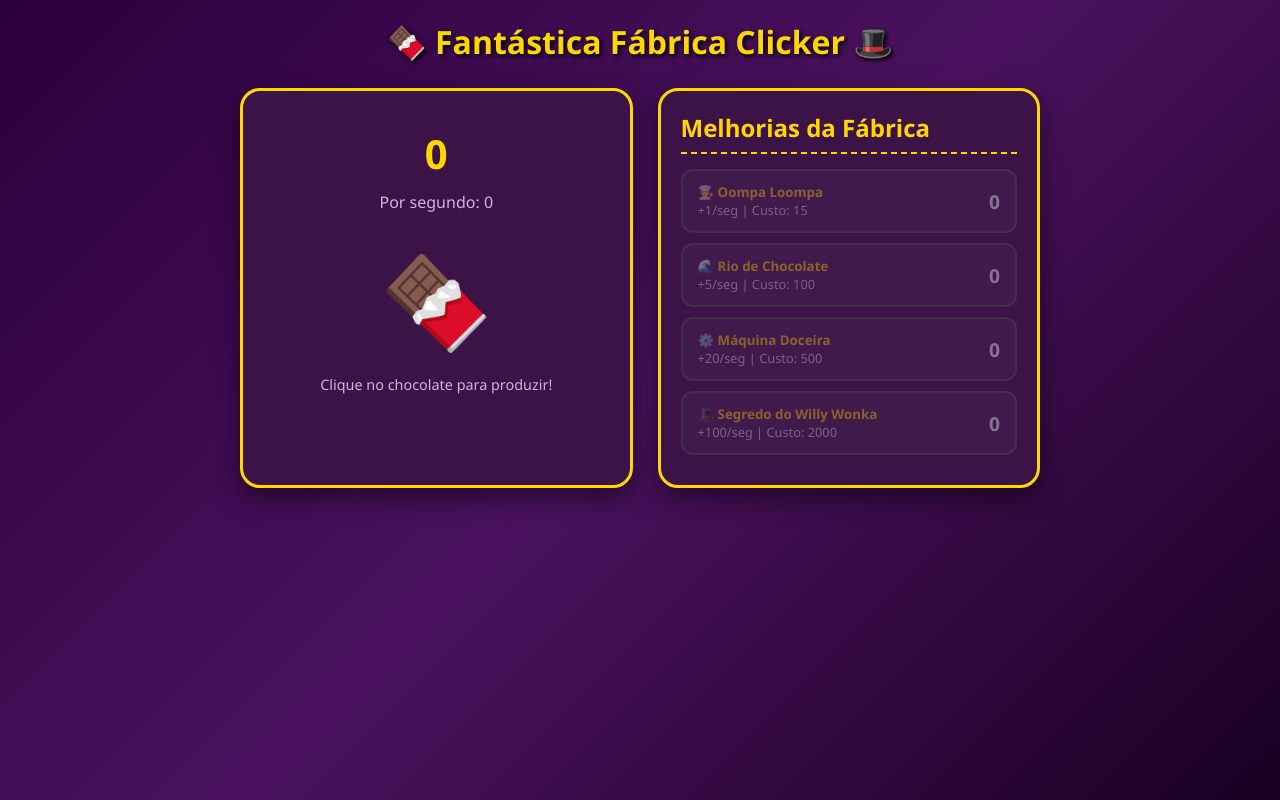
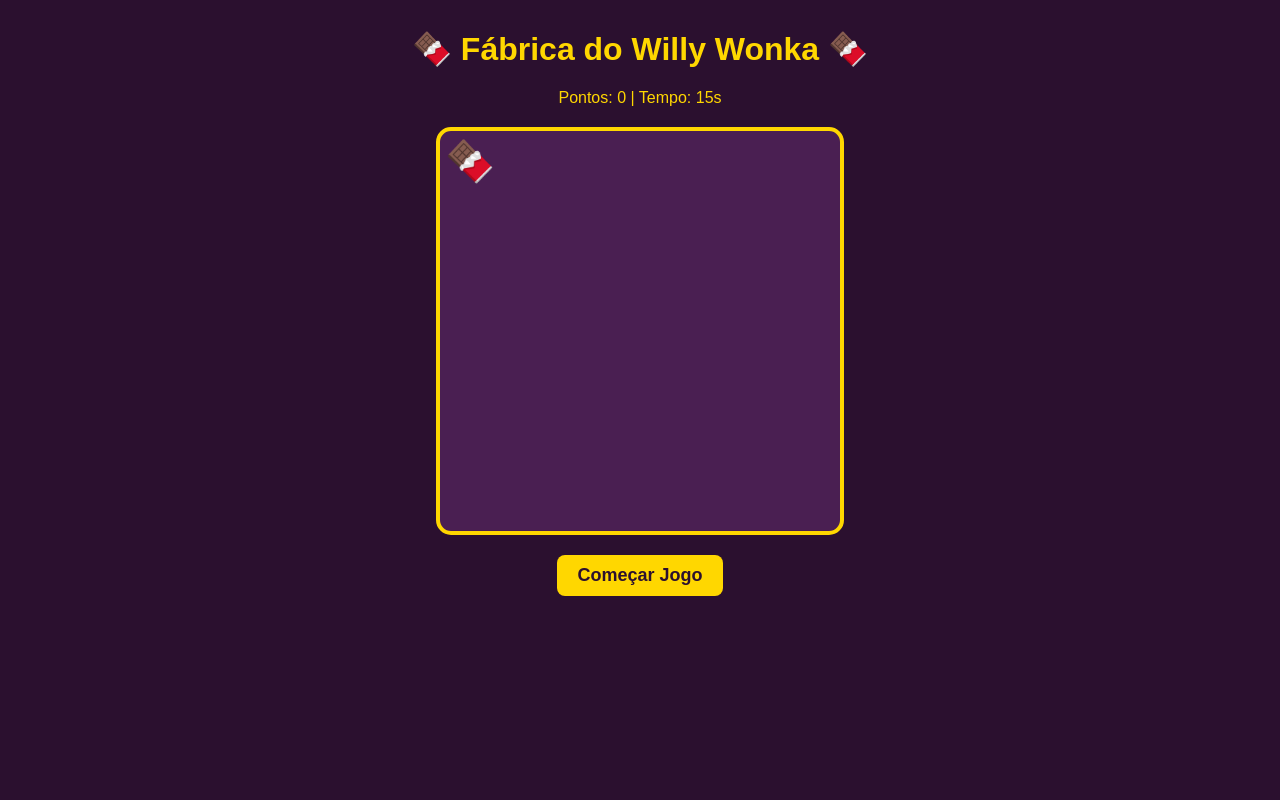
Before and after one commit to matheusramalho-hub/fisqui_2B, a plain HTML site: page index.html in a window 1280 px wide. Drawn offline with Linux system fonts and the light colour scheme.

Commit message:
Update index.html

```diff
--- a/index.html
+++ b/index.html
@@ -2,250 +2,116 @@
 <html lang="pt-BR">
 <head>
   <meta charset="UTF-8">
-  <meta name="viewport" content="width=device-width, initial-scale=1.0">
-  <title>A Fantástica Fábrica - Clicker</title>
+  <title>Fantástica Fábrica - Pegue o Chocolate!</title>
   <style>
-    * {
-      box-sizing: border-box;
-      margin: 0;
-      padding: 0;
-      font-family: 'Segoe UI', Tahoma, Geneva, Verdana, sans-serif;
-      user-select: none;
+    body {
+      text-align: center;
+      font-family: 'Arial', sans-serif;
+      background-color: #2b102f;
+      color: #ffd700;
+      margin-top: 30px;
     }
 
-    body {
-      background: linear-gradient(135deg, #2b003b 0%, #4a125e 50%, #1a0022 100%);
-      color: #fff;
-      min-height: 100vh;
-      display: flex;
-      flex-direction: column;
-      align-items: center;
-      padding: 20px;
+    /* Área onde o chocolate vai aparecer */
+    #fabrica {
+      width: 400px;
+      height: 400px;
+      border: 4px solid #ffd700;
+      background-color: #4a1f52;
+      margin: 20px auto;
+      position: relative;
+      border-radius: 15px;
+      overflow: hidden;
     }
 
-    h1 {
-      color: #ffd700;
-      margin-bottom: 5px;
-      text-shadow: 2px 2px 4px #000;
-    }
-
-    .container {
+    /* O chocolate que se move */
+    #chocolate {
+      width: 60px;
+      height: 60px;
+      font-size: 40px;
+      position: absolute;
+      cursor: pointer;
+      user-select: none;
       display: flex;
-      flex-wrap: wrap;
-      gap: 25px;
-      max-width: 800px;
-      width: 100%;
-      margin-top: 20px;
+      align-items: center;
       justify-content: center;
     }
 
-    .click-section {
-      flex: 1;
-      min-width: 280px;
-      background: #3b1347;
-      border: 3px solid #ffd700;
-      border-radius: 20px;
-      padding: 25px;
-      text-align: center;
-      box-shadow: 0 10px 25px rgba(0,0,0,0.5);
+    button {
+      background-color: #ffd700;
+      color: #2b102f;
+      border: none;
+      padding: 10px 20px;
+      font-size: 18px;
+      font-weight: bold;
+      border-radius: 8px;
+      cursor: pointer;
     }
 
-    .score-display {
-      font-size: 2.5rem;
-      color: #ffd700;
-      font-weight: bold;
-      margin: 10px 0;
-    }
-
-    .cps-display {
-      color: #d1b3e0;
-      font-size: 1rem;
-      margin-bottom: 25px;
-    }
-
-    .chocolate-btn {
-      font-size: 90px;
-      background: none;
-      border: none;
-      cursor: pointer;
-      transition: transform 0.1s ease;
-      display: inline-block;
-      outline: none;
-    }
-
-    .chocolate-btn:active {
-      transform: scale(0.85);
-    }
-
-    .upgrades-section {
-      flex: 1;
-      min-width: 280px;
-      background: #3b1347;
-      border: 3px solid #ffd700;
-      border-radius: 20px;
-      padding: 20px;
-      box-shadow: 0 10px 25px rgba(0,0,0,0.5);
-    }
-
-    .upgrades-section h2 {
-      color: #ffd700;
-      margin-bottom: 15px;
-      border-bottom: 2px dashed #ffd700;
-      padding-bottom: 8px;
-    }
-
-    .upgrade-btn {
-      width: 100%;
-      background: rgba(255, 255, 255, 0.08);
-      border: 2px solid #8e44ad;
-      color: #fff;
-      padding: 12px 15px;
-      border-radius: 12px;
-      margin-bottom: 10px;
-      cursor: pointer;
-      display: flex;
-      justify-content: space-between;
-      align-items: center;
-      transition: all 0.2s;
-      text-align: left;
-    }
-
-    .upgrade-btn:hover:not(:disabled) {
-      background: #8e44ad;
-      border-color: #ffd700;
-    }
-
-    .upgrade-btn:disabled {
-      opacity: 0.4;
-      cursor: not-allowed;
-      border-color: #555;
-    }
-
-    .upgrade-title {
-      font-weight: bold;
-      color: #ffd700;
-    }
-
-    .upgrade-desc {
-      font-size: 0.8rem;
-      color: #e0d0f0;
-    }
-
-    .upgrade-count {
-      font-size: 1.2rem;
-      font-weight: bold;
-      color: #fff;
-      margin-left: 10px;
+    button:hover {
+      background-color: #fff;
     }
   </style>
 </head>
 <body>
 
-  <h1>🍫 Fantástica Fábrica Clicker 🎩</h1>
+  <h1>🍫 Fábrica do Willy Wonka 🍫</h1>
+  <p>Pontos: <span id="pontos">0</span> | Tempo: <span id="tempo">15</span>s</p>
 
-  <div class="container">
-    <!-- Seção de Clicar -->
-    <div class="click-section">
-      <div class="score-display" id="chocolates">0</div>
-      <div class="cps-display">Por segundo: <span id="cps">0</span></div>
-
-      <button class="chocolate-btn" id="click-btn" onclick="clicar()">🍫</button>
-      <p style="margin-top: 15px; font-size: 0.9rem; color: #d1b3e0;">Clique no chocolate para produzir!</p>
-    </div>
-
-    <!-- Seção de Melhorias -->
-    <div class="upgrades-section">
-      <h2>Melhorias da Fábrica</h2>
-
-      <button class="upgrade-btn" id="upg-oompa" onclick="comprar('oompa')">
-        <div>
-          <div class="upgrade-title">👨‍🍳 Oompa Loompa</div>
-          <div class="upgrade-desc">+1/seg | Custo: <span id="cost-oompa">15</span></div>
-        </div>
-        <div class="upgrade-count" id="count-oompa">0</div>
-      </button>
-
-      <button class="upgrade-btn" id="upg-rio" onclick="comprar('rio')">
-        <div>
-          <div class="upgrade-title">🌊 Rio de Chocolate</div>
-          <div class="upgrade-desc">+5/seg | Custo: <span id="cost-rio">100</span></div>
-        </div>
-        <div class="upgrade-count" id="count-rio">0</div>
-      </button>
-
-      <button class="upgrade-btn" id="upg-maquina" onclick="comprar('maquina')">
-        <div>
-          <div class="upgrade-title">⚙️ Máquina Doceira</div>
-          <div class="upgrade-desc">+20/seg | Custo: <span id="cost-maquina">500</span></div>
-        </div>
-        <div class="upgrade-count" id="count-maquina">0</div>
-      </button>
-
-      <button class="upgrade-btn" id="upg-wonka" onclick="comprar('wonka')">
-        <div>
-          <div class="upgrade-title">🎩 Segredo do Willy Wonka</div>
-          <div class="upgrade-desc">+100/seg | Custo: <span id="cost-wonka">2000</span></div>
-        </div>
-        <div class="upgrade-count" id="count-wonka">0</div>
-      </button>
-    </div>
+  <div id="fabrica">
+    <div id="chocolate" onclick="pegarChocolate()">🍫</div>
   </div>
 
+  <button id="btn-inicio" onclick="iniciarJogo()">Começar Jogo</button>
+
   <script>
-    let chocolates = 0;
+    let pontos = 0;
+    let tempo = 15;
+    let timer = null;
 
-    const upgrades = {
-      oompa: { quantidade: 0, custo: 15, cps: 1 },
-      rio: { quantidade: 0, custo: 100, cps: 5 },
-      maquina: { quantidade: 0, custo: 500, cps: 20 },
-      wonka: { quantidade: 0, custo: 2000, cps: 100 }
-    };
+    function iniciarJogo() {
+      pontos = 0;
+      tempo = 15;
+      document.getElementById("pontos").innerText = pontos;
+      document.getElementById("tempo").innerText = tempo;
+      document.getElementById("btn-inicio").disabled = true;
 
-    function clicar() {
-      chocolates += 1;
-      atualizarTela();
+      moverChocolate();
+
+      // Contador do tempo (diminui 1 segundo a cada 1000ms)
+      clearInterval(timer);
+      timer = setInterval(() => {
+        tempo--;
+        document.getElementById("tempo").innerText = tempo;
+
+        if (tempo <= 0) {
+          clearInterval(timer);
+          alert("Tempo esgotado! Você pegou " + pontos + " chocolates do Wonka!");
+          document.getElementById("btn-inicio").disabled = false;
+        }
+      }, 1000);
     }
 
-    function calcularCPS() {
-      let totalCPS = 0;
-      for (let key in upgrades) {
-        totalCPS += upgrades[key].quantidade * upgrades[key].cps;
-      }
-      return totalCPS;
-    }
-
-    function comprar(tipo) {
-      let upg = upgrades[tipo];
-      if (chocolates >= upg.custo) {
-        chocolates -= upg.custo;
-        upg.quantidade++;
-        upg.custo = Math.floor(upg.custo * 1.15); // Aumenta o preço em 15%
-        atualizarTela();
+    // Função para quando clica no chocolate
+    function pegarChocolate() {
+      if (tempo > 0) {
+        pontos++;
+        document.getElementById("pontos").innerText = pontos;
+        moverChocolate();
       }
     }
 
-    function atualizarTela() {
-      document.getElementById('chocolates').innerText = Math.floor(chocolates);
-      document.getElementById('cps').innerText = calcularCPS();
+    // Move o chocolate para uma posição aleatória dentro do quadro
+    function moverChocolate() {
+      let area = document.getElementById("fabrica");
+      let x = Math.floor(Math.random() * (area.clientWidth - 60));
+      let y = Math.floor(Math.random() * (area.clientHeight - 60));
 
-      for (let key in upgrades) {
-        let upg = upgrades[key];
-        document.getElementById(`cost-${key}`).innerText = upg.custo;
-        document.getElementById(`count-${key}`).innerText = upg.quantidade;
-        document.getElementById(`upg-${key}`).disabled = chocolates < upg.custo;
-      }
+      let doc = document.getElementById("chocolate");
+      doc.style.left = x + "px";
+      doc.style.top = y + "px";
     }
+  </script>
 
-    // Produção automática a cada 100ms
-    setInterval(() => {
-      let cps = calcularCPS();
-      if (cps > 0) {
-        chocolates += cps / 10;
-        atualizarTela();
-      }
-    }, 100);
-
-    atualizarTela();
-  </script>
 </body>
 </html>
```
